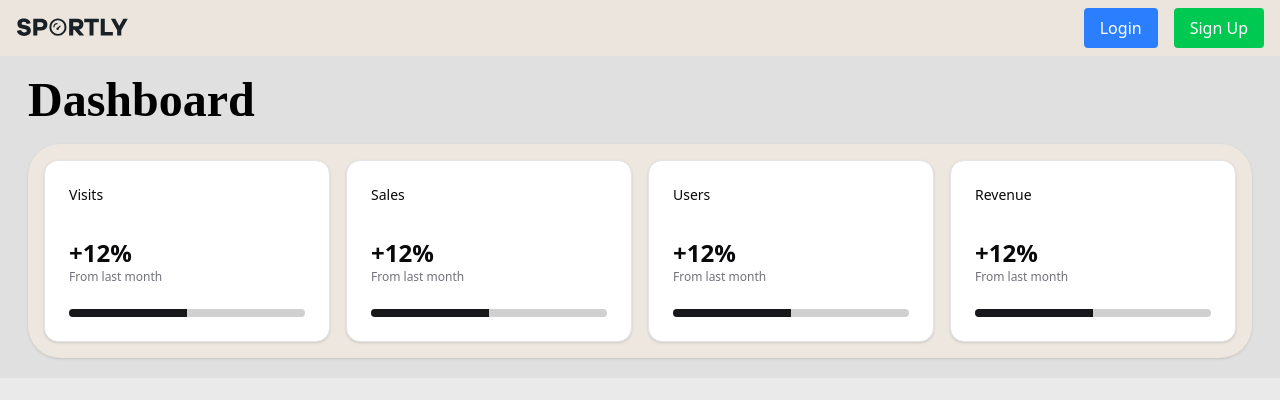
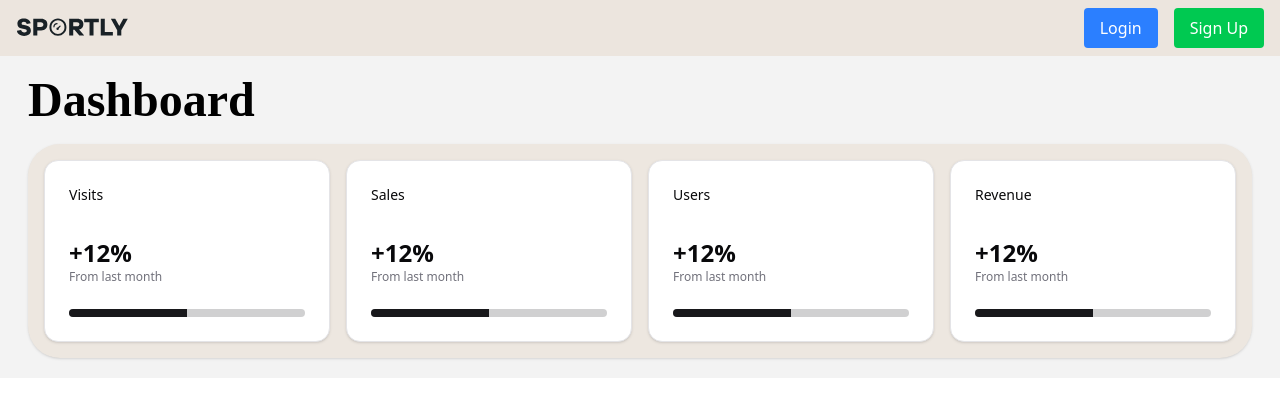
Before and after one commit to Hamza-Hanif-786/Sportly_Fittech_Dashboard, a Next.js app: page / in a window 1280 px wide. Shown: the top 400 px of the page. Built offline with nearby package versions, Linux system fonts and the light colour scheme; some icons are missing.

Commit message:
fix: remove background color from body in globals.css

```diff
--- a/app/globals.css
+++ b/app/globals.css
@@ -157,6 +157,6 @@
     @apply border-border outline-ring/50;
   }
   body {
-    @apply box-border m-0 p-0 bg-[#71717125];
+    @apply box-border m-0 p-0;
   }
 }
```
